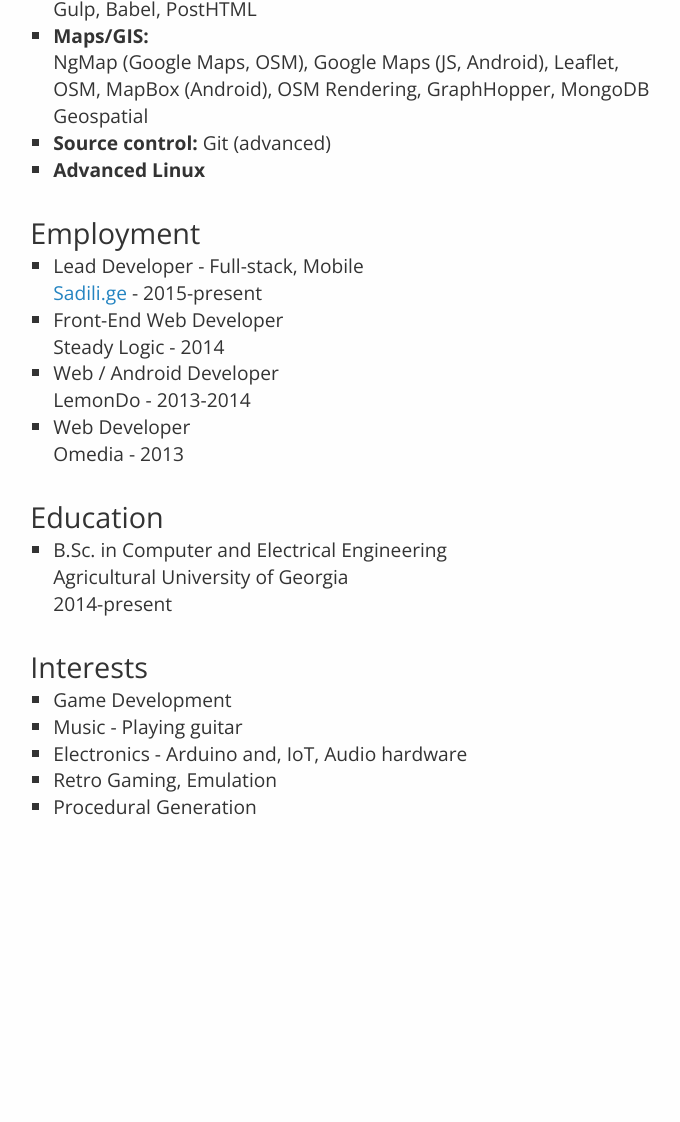
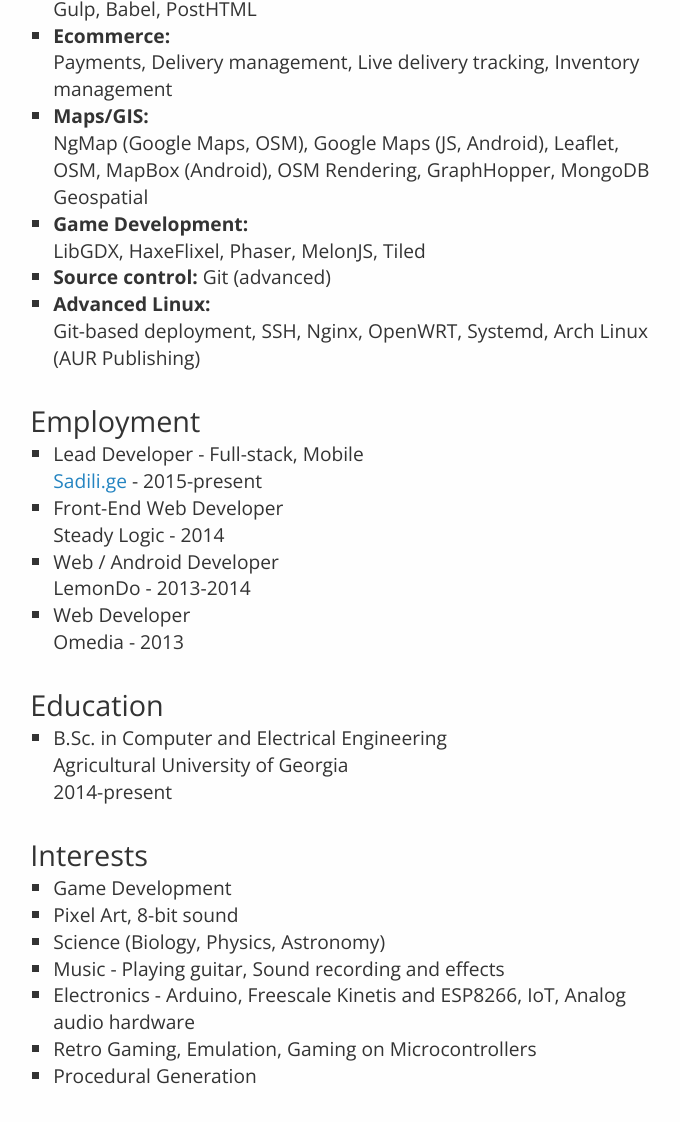
Before and after one commit to shvelo/resume, a website: page resume.html in a window 1280 px wide. Shown: the part 762-1884 px from the top of the page, without its empty margins (293-973 px from the left). Before the commit the page ends 1618 px from the top, so only its background shows below. Drawn offline with nearby package versions, Linux system fonts and the light colour scheme.

Commit message:
Expand resume

```diff
--- a/resume.html
+++ b/resume.html
@@ -30,9 +30,11 @@
 <li><strong>Android development:</strong><br>Java, <a href="https://kotlinlang.org/">Kotlin</a>, <a href="https://realm.io/">Realm</a>, <a href="http://square.github.io/okhttp/">OKHttp</a>,
 <a href="http://square.github.io/retrofit/">Retrofit</a>, AppCompat, Google Play Services</li>
 <li><strong>Full-stack web development:</strong><br>Node.js, Ruby (Rails, Sinatra),<br>Angular.js, jQuery, Sails.js, Express, Socket.IO, MongoDB<br>SASS, CSS, LESS, PostCSS<br>Gulp, Babel, PostHTML</li>
-<li><strong>Maps/GIS:</strong><br>NgMap (Google Maps, OSM), Google Maps (JS, Android), Leaflet, OSM, MapBox (Android), OSM Rendering, GraphHopper, MongoDB Geospatial</li>
+<li><strong>Ecommerce:</strong><br>Payments, Delivery management, Live delivery tracking, Inventory management</li>
+<li><strong>Maps/GIS:</strong><br>NgMap (Google Maps, OSM), Google Maps (JS, Android), Leaflet, OSM, MapBox (Android), OSM Rendering, GraphHopper, MongoDB Geospatial  </li>
+<li><strong>Game Development:</strong><br>LibGDX, HaxeFlixel, Phaser, MelonJS, Tiled</li>
 <li><strong>Source control:</strong> Git (advanced)</li>
-<li><strong>Advanced Linux</strong></li>
+<li><strong>Advanced Linux:</strong><br>Git-based deployment, SSH, Nginx, OpenWRT, Systemd, Arch Linux (AUR Publishing)</li>
 </ul>
 <h2 id="employment">Employment</h2>
 <ul>
@@ -47,11 +49,13 @@
 </ul>
 <h2 id="interests">Interests</h2>
 <ul>
-<li>Game Development</li>
-<li>Music - Playing guitar</li>
-<li>Electronics - Arduino and, IoT, Audio hardware</li>
-<li>Retro Gaming, Emulation</li>
-<li>Procedural Generation</li>
+<li>Game Development  </li>
+<li>Pixel Art, 8-bit sound  </li>
+<li>Science (Biology, Physics, Astronomy)  </li>
+<li>Music - Playing guitar, Sound recording and effects  </li>
+<li>Electronics - Arduino, Freescale Kinetis and ESP8266, IoT, Analog audio hardware  </li>
+<li>Retro Gaming, Emulation, Gaming on Microcontrollers  </li>
+<li>Procedural Generation  </li>
 </ul>
 
 </body>
```
Also changed, not shown: index.html (+11 -7 lines), resume.md (+11 -4 lines), 1 other file.
